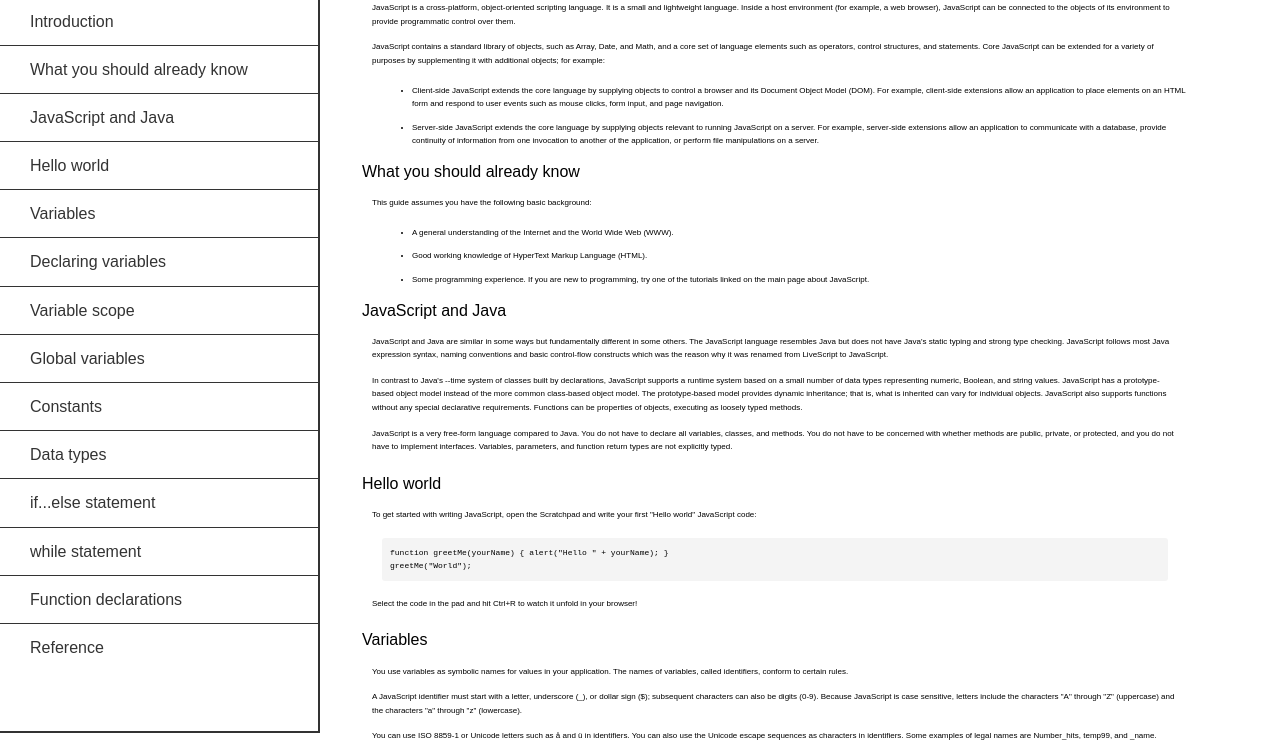
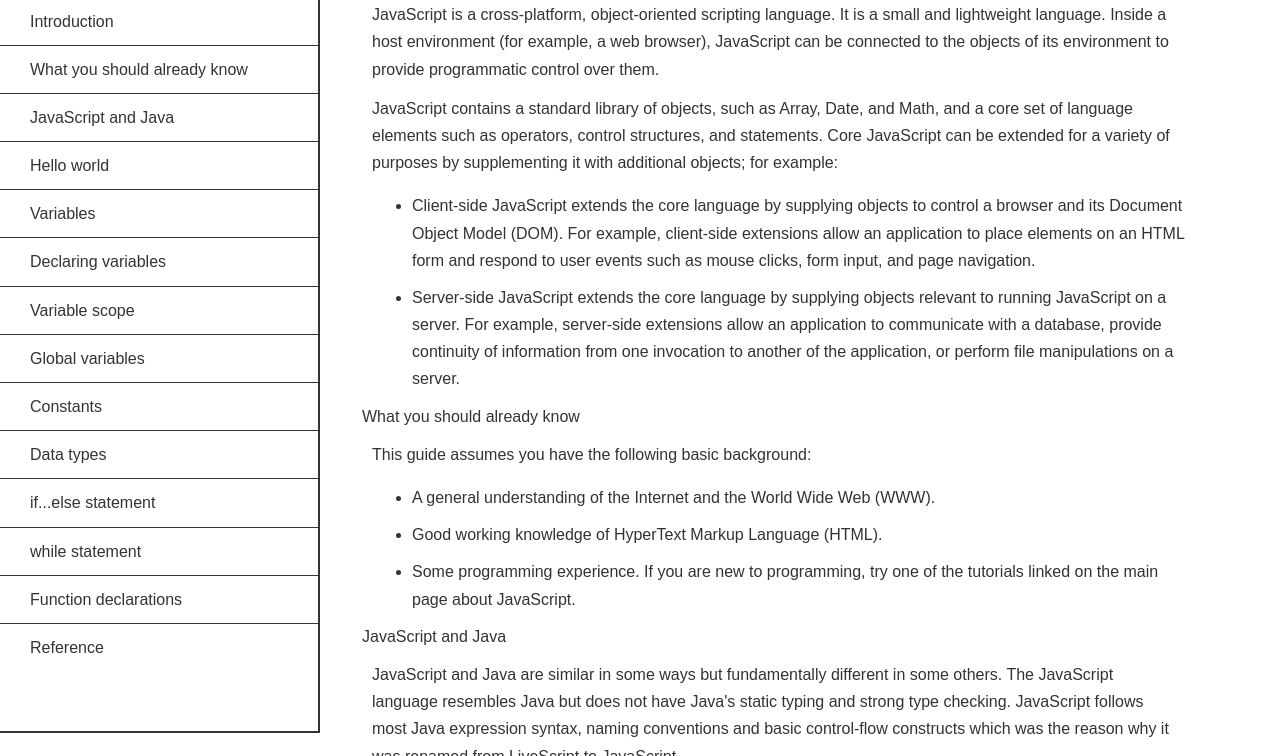
Before and after one commit to MmaGod1/freecodecamp, a plain HTML site: page Technical_Documentation_page/index.html in a window 1280 px wide. Shown: the part 67-823 px from the top of the page. Drawn offline with Linux system fonts and the light colour scheme.

Commit message:
Update styles.css

```diff
--- a/Technical_Documentation_page/styles.css
+++ b/Technical_Documentation_page/styles.css
@@ -7,6 +7,7 @@
 body {
   font-family: sans-serif;
   font-size: 16px;
+  color: #333;
   line-height: 1.7;
 }
 
@@ -134,6 +135,6 @@ body {
   #main-doc .main-section p,
   #main-doc .main-section li,
   #main-doc .main-section pre {
-    font-size: 0.5rem;
+    font-size: 1rem;
   }
 }
```
